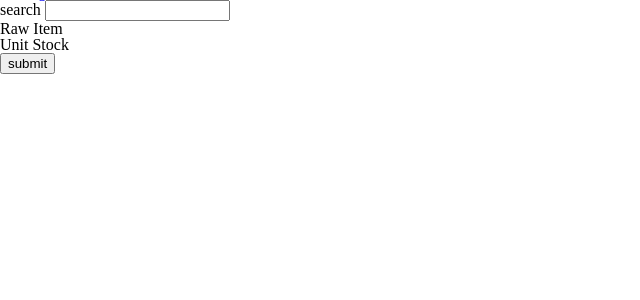
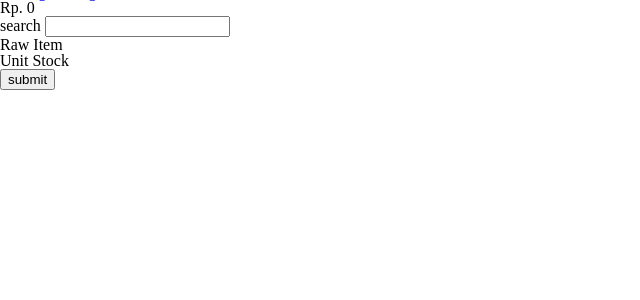
Before and after one commit to Harvin10/kharisma-alumunium-admin, a PHP site: page /selling/sold.php in a window 1280 px wide. Shown: the part 32-332 px from the top of the page, without its empty margins (0-640 px from the left). Run offline with PHP 8.4, Linux system fonts and the light colour scheme.

Commit message:
give rough style to selling and buying

```diff
--- a/buying/bought.php
+++ b/buying/bought.php
@@ -6,6 +6,8 @@
     <meta http-equiv="X-UA-Compatible" content="IE=edge">
     <meta name="viewport" content="width=device-width, initial-scale=1.0">
     <link rel="stylesheet" href="../style/main.css">
+    <link rel="stylesheet" href="../style/sold.css">
+    <link rel="stylesheet" href="../style/receipt.css">
     <title>Document</title>
 </head>
 
@@ -38,7 +40,9 @@
                         <input type="text" name="address" class="supplier_data">
                     </label>
                 </div>
-                <button type="submit" name="submit">submit</button>
+                <div class="button">
+                    <button type="submit" name="submit">submit</button>
+                </div>
             </form>
         </section>
     </section>
--- a/buying/done.php
+++ b/buying/done.php
@@ -34,7 +34,7 @@ if (isset($_POST["invoice_id"])) {
 </head>
 
 <body>
-
+    <a href="../index.php">back to homepage</a>
 </body>
 
 </html>
--- a/selling/data/raw.php
+++ b/selling/data/raw.php
@@ -4,7 +4,7 @@ require '../../database.php';
 $q = $_REQUEST["q"];
 $value = [];
 
-$datas = $conn->query("SELECT raw_stock.id, raw_stock.name, raw_stock.color, raw_in.qty, raw_in.price FROM raw_stock LEFT JOIN raw_in ON raw_stock.id = raw_in.raw_id WHERE raw_stock.name LIKE '%$q%'");
+$datas = $conn->query("SELECT raw_stock.id, raw_stock.name, raw_stock.color, raw_in.qty, raw_in.price FROM raw_stock LEFT JOIN raw_in ON raw_stock.id = raw_in.raw_id WHERE raw_stock.name LIKE '%$q%' or raw_stock.color LIKE '%$q%'");
 
 foreach ($datas as $data) {
     $person = [];
--- a/selling/sold.php
+++ b/selling/sold.php
@@ -6,6 +6,7 @@
     <meta http-equiv="X-UA-Compatible" content="IE=edge">
     <meta name="viewport" content="width=device-width, initial-scale=1.0">
     <link rel="stylesheet" href="../style/main.css">
+    <link rel="stylesheet" href="../style/sold.css">
     <title>Document</title>
 </head>
 
@@ -24,8 +25,13 @@
         </div>
     </section>
     <section class="body">
+        <section class="body-top">
+            <div>
+                Rp. <span class="total">0</span>
+            </div>
+        </section>
         <section class="body-side">
-            <label>
+            <label class="search-item">
                 search
                 <input type="text" name="search" onkeyup="getRaw(this.value); getUnitStock(this.value)">
             </label>
@@ -40,9 +46,13 @@
         </section>
         <section class="body-main">
             <form action="receipt.php" method="POST">
-                <div class="inputs">
-                </div>
-                <button type="submit" name="submit">submit</button>
+                <section class="inputs-container">
+                    <div class="inputs">
+                    </div>
+                </section>
+                <section class="button">
+                    <button type="submit" name="submit">submit</button>
+                </section>
             </form>
         </section>
     </section>
@@ -50,22 +60,24 @@
         var cards_raw = document.querySelector(".raw");
         var cards_unit_stock = document.querySelector(".unit_stock");
         var inputs = document.querySelector(".inputs");
+        var total = document.querySelector(".total");
 
         var newRawItem = (id, name, color, price, key) => {
             let div = document.createElement("div");
             let jsx = `
                 <input type="text" name="id[]" value="${id}" class="hidden">
-                <input type="text" class="type${key}" name="item_type[]" value="0" class="hidden">
+                <input type="text" class="type${key} hidden" name="item_type[]" value="0">
                 <label>
+                    Name
                     <input type="text" name="item[]" value="${name}">
                 </label>
                 <label>
-                    Price
+                    Color
                     <input type="text" name="color[]" value="${color}">
                 </label>
                 <label>
                     Quantity
-                    <input type="number" name="sold_qty[]">
+                    <input type="number" name="sold_qty[]" required>
                 </label>
                 <label>
                     Price
@@ -82,6 +94,7 @@
                 <input type="text" name="id[]" value="${id}" class="hidden">
                 <input type="text" class="type${key}" name="item_type[]" value="1" class="hidden">
                 <label>
+                name
                     <input type="text" name="item[]" value="${name}">
                 </label>
                 <label>
@@ -90,7 +103,7 @@
                 </label>
                 <label>
                     Quantity
-                    <input type="number" name="sold_qty[]">
+                    <input type="number" name="sold_qty[]" required>
                 </label>
                 <label>
                     Price
@@ -123,9 +136,11 @@
                     } else {
                         datas.map((data, key) => {
                             let name = data.name;
+                            let color = data.color;
                             let searchId = id;
                             let regex = new RegExp(searchId, "g");
                             name = name.replace(regex, `<span class="highlight">${searchId}</span>`)
+                            color = color.replace(regex, `<span class="highlight">${searchId}</span>`)
                             jsx = `
                             <div class="card" onclick="newRawItem(
                             '${data.id}',
@@ -135,6 +150,8 @@
                             '${key}')">
 
                                 <p class="unit">${name}</p>
+                                <p class="color">${color}</p>
+                                <p class="price">${data.price}</p>
                             </div>
                         `;
                             let ul = document.createElement("ul");
```
Also changed, not shown: buying/invoice.php (+8 -2 lines), selling/receipt.php (+5 -4 lines).
